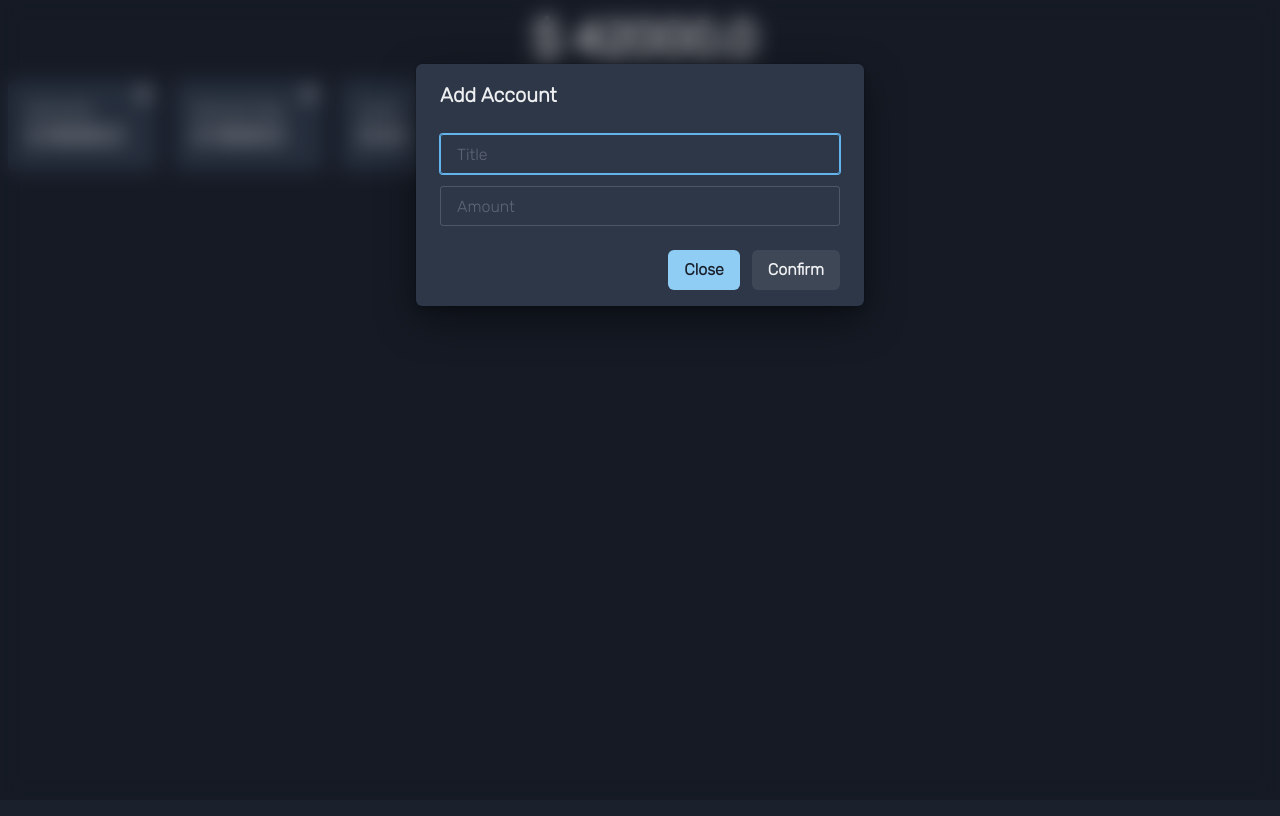
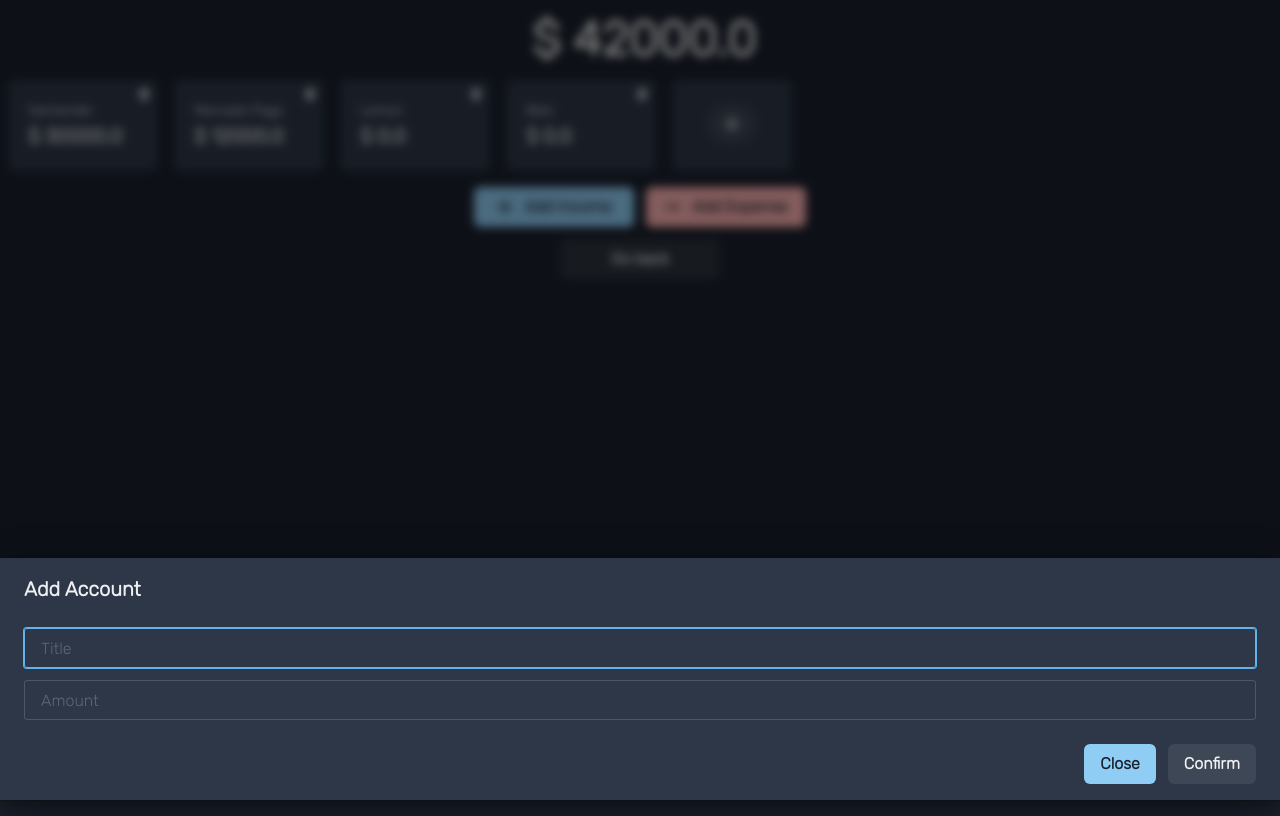
Before and after one commit to aleguiter09/my-finances-old-version, a Next.js app: page /home/1 in a window 1280 px wide. Both pictures are taken after a click on the button 732 px from the left and 124 px from the top of the page. Built offline with nearby package versions, Linux system fonts and the light colour scheme.

Commit message:
Added drawer expenses

```diff
--- /dev/null
+++ b/components/DrawerAddFinance.js
@@ -0,0 +1,87 @@
+import {
+  Button,
+  Input,
+  Select,
+  Text,
+  Drawer,
+  DrawerBody,
+  DrawerFooter,
+  DrawerHeader,
+  DrawerOverlay,
+  DrawerContent,
+} from "@chakra-ui/react";
+import { useRef } from "react";
+
+export const DrawerAddFinance = ({
+  isOpen,
+  onClose,
+  onConfirm,
+  title,
+  accounts,
+  categories,
+}) => {
+  const accountRef = useRef();
+  const amountRef = useRef();
+  const categoryRef = useRef();
+
+  const handleConfirm = () => {
+    const account = accountRef.current.value;
+    const amount = parseFloat(amountRef.current.value);
+    if (account !== "") {
+      const newAccount = {
+        title: account,
+        amount,
+      };
+      onConfirm(newAccount);
+    }
+  };
+
+  return (
+    <>
+      <Drawer placement="bottom" onClose={onClose} isOpen={isOpen}>
+        <DrawerOverlay backdropFilter="blur(5px)" />
+        <DrawerContent>
+          <DrawerHeader>Add {title}</DrawerHeader>
+          <DrawerBody>
+            <label>
+              <Text fontWeight="bold">Account</Text>
+              <Select ref={accountRef} mt="1" mb="2">
+                {accounts.map((acc) => (
+                  <option key={acc.title} value={acc.title}>
+                    {acc.title}
+                  </option>
+                ))}
+              </Select>
+            </label>
+            <label>
+              <Text fontWeight="bold">Category</Text>
+              <Select ref={categoryRef} mt="1" mb="2">
+                {categories.map((c) => (
+                  <option key={c} value={c}>
+                    {c}
+                  </option>
+                ))}
+              </Select>
+            </label>
+            <label>
+              <Text fontWeight="bold">Amount</Text>
+              <Input
+                mt="1"
+                placeholder="0.00"
+                type="number"
+                rounded="3"
+                ref={amountRef}
+              />
+            </label>
+          </DrawerBody>
+          <DrawerFooter>
+            <Button colorScheme="blue" mr="3" onClick={onClose}>
+              Close
+            </Button>
+            <Button onClick={handleConfirm}>Confirm</Button>
+          </DrawerFooter>
+        </DrawerContent>
+      </Drawer>
+    </>
+  );
+};
--- a/components/ModalAddAccount.js
+++ b/components/ModalAddAccount.js
@@ -1,12 +1,12 @@
 import {
-  Modal,
-  ModalOverlay,
-  ModalContent,
-  ModalHeader,
-  ModalFooter,
-  ModalBody,
   Button,
   Input,
+  Drawer,
+  DrawerBody,
+  DrawerFooter,
+  DrawerHeader,
+  DrawerOverlay,
+  DrawerContent,
 } from "@chakra-ui/react";
 import { useRef } from "react";
 
@@ -16,7 +16,9 @@ export const ModalAddAccount = ({ isOpen, onClose, onConfirm }) => {
 
   const handleConfirm = () => {
     const title = titleRef.current.value;
-    const amount = parseFloat(amountRef.current.value);
+    const amount = parseFloat(
+      amountRef.current.value ? amountRef.current.value : 0
+    );
     if (title !== "") {
       const newAccount = {
         title,
@@ -28,11 +30,11 @@ export const ModalAddAccount = ({ isOpen, onClose, onConfirm }) => {
 
   return (
     <>
-      <Modal isOpen={isOpen} onClose={onClose}>
-        <ModalOverlay bg="blackAlpha.300" backdropFilter="blur(10px)" />
-        <ModalContent w="90%">
-          <ModalHeader>Add Account</ModalHeader>
-          <ModalBody>
+      <Drawer placement="bottom" isOpen={isOpen} onClose={onClose}>
+        <DrawerOverlay backdropFilter="blur(5px)" />
+        <DrawerContent>
+          <DrawerHeader>Add Account</DrawerHeader>
+          <DrawerBody>
             <Input placeholder="Title" mb="3" rounded="3" ref={titleRef} />
             <Input
               placeholder="Amount"
@@ -40,16 +42,16 @@ export const ModalAddAccount = ({ isOpen, onClose, onConfirm }) => {
               rounded="3"
               ref={amountRef}
             />
-          </ModalBody>
+          </DrawerBody>
 
-          <ModalFooter>
+          <DrawerFooter>
             <Button colorScheme="blue" mr="3" onClick={onClose}>
               Close
             </Button>
             <Button onClick={handleConfirm}>Confirm</Button>
-          </ModalFooter>
-        </ModalContent>
-      </Modal>
+          </DrawerFooter>
+        </DrawerContent>
+      </Drawer>
     </>
   );
 };
--- a/components/ModalAddExpense.js
+++ /dev/null
@@ -1,55 +0,0 @@
-import {
-  Modal,
-  ModalOverlay,
-  ModalContent,
-  ModalHeader,
-  ModalFooter,
-  ModalBody,
-  Button,
-  Input,
-} from "@chakra-ui/react";
-import { useRef } from "react";
-
-export const ModalAddExpense = ({ isOpen, onClose, onConfirm }) => {
-  const titleRef = useRef();
-  const amountRef = useRef();
-
-  const handleConfirm = () => {
-    const title = titleRef.current.value;
-    const amount = parseFloat(amountRef.current.value);
-    if (title !== "") {
-      const newAccount = {
-        title,
-        amount,
-      };
-      onConfirm(newAccount);
-    }
-  };
-
-  return (
-    <>
-      <Modal isOpen={isOpen} onClose={onClose}>
-        <ModalOverlay bg="blackAlpha.300" backdropFilter="blur(10px)" />
-        <ModalContent w="90%">
-          <ModalHeader>Add Account</ModalHeader>
-          <ModalBody>
-            <Input placeholder="Title" mb="3" rounded="3" ref={titleRef} />
-            <Input
-              placeholder="Amount"
-              type="number"
-              rounded="3"
-              ref={amountRef}
-            />
-          </ModalBody>
-
-          <ModalFooter>
-            <Button colorScheme="blue" mr="3" onClick={onClose}>
-              Close
-            </Button>
-            <Button onClick={handleConfirm}>Confirm</Button>
-          </ModalFooter>
-        </ModalContent>
-      </Modal>
-    </>
-  );
-};
--- a/pages/home/[id].js
+++ b/pages/home/[id].js
@@ -1,12 +1,12 @@
 import { useRouter } from "next/router";
-import { Flex, Button, Heading, Text, useDisclosure } from "@chakra-ui/react";
-import { AddIcon } from "@chakra-ui/icons";
+import { Flex, Button, Heading, useDisclosure } from "@chakra-ui/react";
+import { AddIcon, MinusIcon } from "@chakra-ui/icons";
 import {
   CardComponent,
   CardButtonComponent,
 } from "../../components/CardComponent";
 import { ModalAddAccount } from "../../components/ModalAddAccount";
-import { ModalAddExpense } from "../../components/ModalAddExpense";
+import { DrawerAddFinance } from "../../components/DrawerAddFinance";
 import { useEffect, useState } from "react";
 
 const Home = () => {
@@ -16,10 +16,23 @@ const Home = () => {
     onOpen: onAddAccountOpen,
     onClose: onAddAccountClose,
   } = useDisclosure();
+
   const {
     isOpen: isAddExpenseOpen,
     onOpen: onAddExpenseOpen,
     onClose: onAddExpenseClose,
+  } = useDisclosure();
+
+  const {
+    isOpen: isAddIncomeOpen,
+    onOpen: onAddIncomeOpen,
+    onClose: onAddIncomeClose,
+  } = useDisclosure();
+
+  const {
+    isOpen: isAddCreditOpen,
+    onOpen: onAddCreditOpen,
+    onClose: onAddCreditClose,
   } = useDisclosure();
 
   const accountsDefault = [
@@ -29,9 +42,15 @@ const Home = () => {
     { title: "Belo", amount: 0 },
   ];
 
+  const categoriesDefault = ["Food", "House", "Cat"];
+  const categoriesDefaultWithValues = [
+    { title: "Food", amount: 30000 },
+    { title: "House Pago", amount: 12000 },
+    { title: "Cat", amount: 0 },
+  ];
+
   const [total, setTotal] = useState(0);
   const [accounts, setAccounts] = useState(accountsDefault);
-  const [newAccount, setNewAccount] = useState({});
 
   useEffect(() => {
     let sum = 0;
@@ -47,19 +66,28 @@ const Home = () => {
   const handleAddAccount = (newAccount = {}) => {
     if (newAccount.title && newAccount.title !== "") {
       setAccounts([...accounts, newAccount]);
-      setNewAccount({});
       onAddAccountClose();
     }
   };
 
-  const handleAddExpense = () => {
-    /*if (newAccount.title && newAccount.title !== "") {
-      setAccounts([...accounts, newAccount]);
-      setNewAccount({});
+  const handleAddExpense = (updatedAccount = {}) => {
+    accounts.map((acc) => {
+      if (acc.title === updatedAccount.title) {
+        acc.amount -= updatedAccount.amount;
+      }
+    });
+    setAccounts([...accounts]);
+    onAddExpenseClose();
+  };
 
-    }*/
-    console.log("Hola");
-    onAddExpenseClose();
+  const handleAddIncome = (updatedAccount = {}) => {
+    accounts.map((acc) => {
+      if (acc.title === updatedAccount.title) {
+        acc.amount += updatedAccount.amount;
+      }
+    });
+    setAccounts([...accounts]);
+    onAddIncomeClose();
   };
 
   const handleDelete = (title) => {
@@ -69,16 +97,25 @@ const Home = () => {
   return (
     <Flex direction="column" height="100vh" mt="4">
       <ModalAddAccount
+        isOpen={isAddAccountOpen}
+        onClose={onAddAccountClose}
+        onConfirm={handleAddAccount}
+      />
+      <DrawerAddFinance
         isOpen={isAddExpenseOpen}
         onClose={onAddExpenseClose}
         onConfirm={handleAddExpense}
-        setNewAccount={null}
+        title={"Expense"}
+        accounts={accounts}
+        categories={categoriesDefault}
       />
-      <ModalAddExpense
-        isOpen={isAddAccountOpen}
-        onClose={onAddAccountClose}
-        onConfirm={handleAddAccount}
-        setNewAccount={setNewAccount}
+      <DrawerAddFinance
+        isOpen={isAddIncomeOpen}
+        onClose={onAddIncomeClose}
+        onConfirm={handleAddIncome}
+        title={"Income"}
+        accounts={accounts}
+        categories={categoriesDefault}
       />
       <Heading size="2xl" alignSelf="center" ms="2">
         $ {total.toFixed(1)}
@@ -95,11 +132,30 @@ const Home = () => {
         <CardButtonComponent handleClick={onAddAccountOpen} />
       </Flex>
       <Flex direction="column" align="center">
-        <Button colorScheme="blue" mb="3" onClick={onAddExpenseOpen}>
-          <AddIcon me="2" />
-          <Text>Add</Text>
+        <Flex>
+          <Button
+            minWidth="160"
+            colorScheme="blue"
+            mb="3"
+            me="3"
+            onClick={onAddIncomeOpen}
+          >
+            <AddIcon me="3" />
+            Add Income
+          </Button>
+          <Button
+            minWidth="160"
+            colorScheme="red"
+            mb="3"
+            onClick={onAddExpenseOpen}
+          >
+            <MinusIcon me="3" />
+            Add Expense
+          </Button>
+        </Flex>
+        <Button minWidth="160" onClick={handleBack}>
+          Go back
         </Button>
-        <Button onClick={handleBack}>Go back</Button>
       </Flex>
     </Flex>
   );
```
